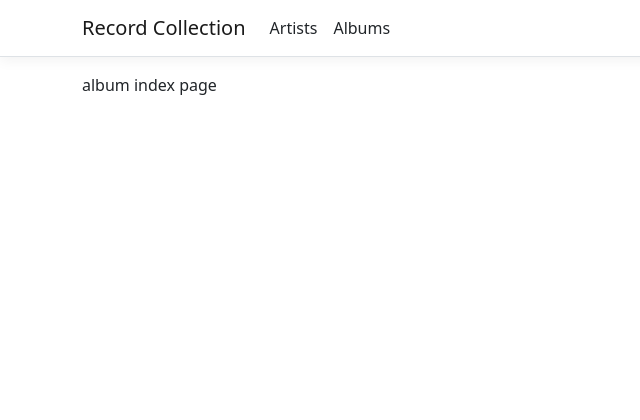
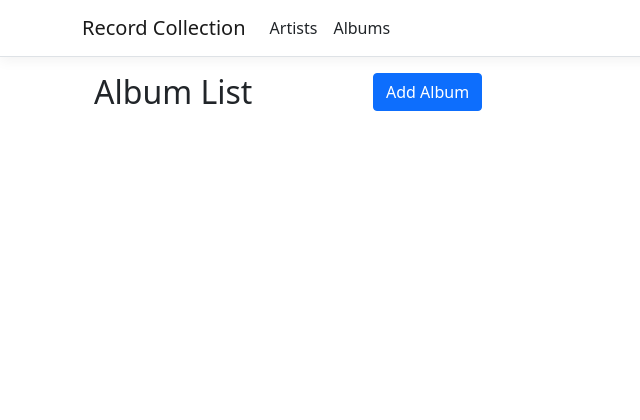
Before and after one commit to A-Cao128/RecordCollection-CSCI3302, an ASP.NET Core app: page /Albums in a window 1280 px wide. Shown: the top 420 px of the page, without its empty margins (0-640 px from the left). Run offline with ASP.NET Core 8, Linux system fonts and the light colour scheme; data that the repository does not hold is empty; style sheets or scripts are compiled from the project's sources; some libraries are stand-ins or nearby versions.

Commit message:
finished Album index page

```diff
--- a/RecordCollectionUI/Pages/Albums/Index.cshtml
+++ b/RecordCollectionUI/Pages/Albums/Index.cshtml
@@ -2,5 +2,52 @@
 @model RecordCollectionUI.Pages.Albums.IndexModel
 @{
 }
-<div>album index page
+<!--bootstrap row has 12 columns-->
+<div class="container">
+    <div class="row mb-3">
+        <!--mb is margin-bottom, number is number of pixels-->
+        <div class="col-sm-3">
+            <h2>Album List</h2>
+        </div>
+        <div class="col-sm-9">
+            <a class="btn btn-primary" asp-page="AddAlbum">Add Album</a>
+        </div>
+    </div>
+    @foreach (var album in Model.AlbumList)
+    {
+        <!--Album List-->
+        <div class="row mb-3">
+            <div class="col-sm-3">
+                <!--Where Album image goes-->
+                <img src="@album.AlbumCoverImageURL" />
+            </div>
+            <div class="col-sm-9">
+                <!--Where Album information goes-->
+                <div class="row">
+                    <!--Album tile here-->
+                    <div class="col-sm-12">
+                        @album.AlbumTitle
+                    </div>
+                </div>
+                <div class="row">
+                    <!--No. of track here-->
+                    <div class="col-sm-12">
+                        @album.NumberOfTracks
+                    </div>
+                </div>
+                <div class="row">
+                    <!--Album relase date here-->
+                    <div class="col-sm-12">
+                        @album.ReleaseDate
+                    </div>
+                </div>
+                <div class="row">
+                    <!--Album price here-->
+                    <div class="col-sm-12">
+                        @album.Price
+                    </div>
+                </div>
+            </div>
+        </div>
+    }
 </div>
--- a/RecordCollectionUI/Pages/Albums/Index.cshtml.cs
+++ b/RecordCollectionUI/Pages/Albums/Index.cshtml.cs
@@ -1,5 +1,6 @@
 using Microsoft.AspNetCore.Mvc;
 using Microsoft.AspNetCore.Mvc.RazorPages;
+using Microsoft.Data.SqlClient;
 using RecordCollectionUI.Models;
 
 namespace RecordCollectionUI.Pages.Albums
@@ -7,8 +8,44 @@ namespace RecordCollectionUI.Pages.Albums
     public class IndexModel : PageModel
     {
         public Album NewAlbum = new Album();
+        [BindProperty]
+        public List<Album> AlbumList { get; set; } = new List<Album>();
+        //global variable
         public void OnGet()
         {
+            using (SqlConnection conn = new SqlConnection(DBHelper.GetConnectionString()))
+            {
+                //step 2
+                string sql = "SELECT * FROM Album ORDER BY AlbumTitle";
+                //step 3
+                //SqlCommand cmd = new SqlCommand();
+                //cmd.CommandText = sql;
+                //cmd.Connection = conn;
+                //Above 3 lines is the same as the one below line
+                SqlCommand cmd = new SqlCommand(sql, conn);
+                //step 4
+                conn.Open();
+                //step 5
+                SqlDataReader reader = cmd.ExecuteReader();
+                if (reader.HasRows)
+                {
+                    while (reader.Read())
+                    {
+                        Album album = new Album();
+                        album.AlbumTitle = reader["AlbumTitle"].ToString();
+                        album.NumberOfTracks = reader["NumberOfTracks"].ToString();
+                        album.ReleaseDate = reader["ReleaseDate"].ToString();
+                        album.Price = reader["Price"].ToString();
+                        album.AlbumCoverImageURL = reader["AlbumCoverImageURL"].ToString();
+                        album.AlbumID = int.Parse(reader["AlbumID"].ToString());
+                        AlbumList.Add(album);
+                    }
+                }
+                //ExecuteNonQuery executes without caring about result
+                //Insert and delete usually use these
+                //ExecuteReader
+                //Select uses this
+            }
         }
     }
 }
```
